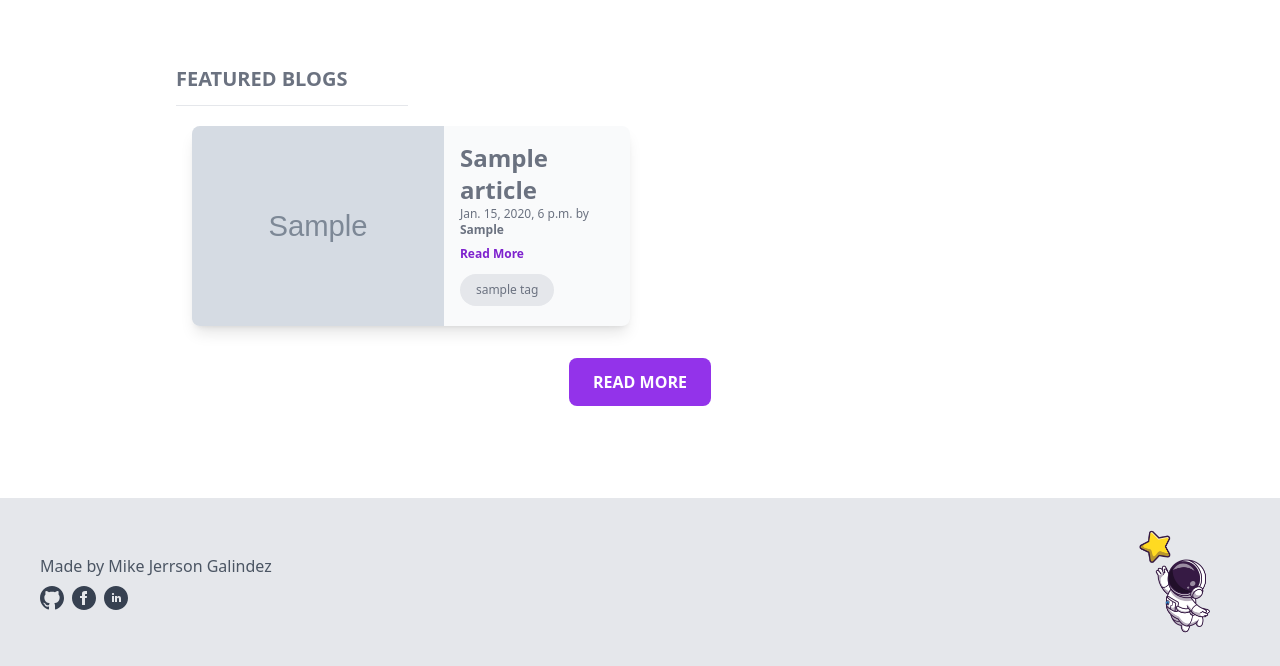
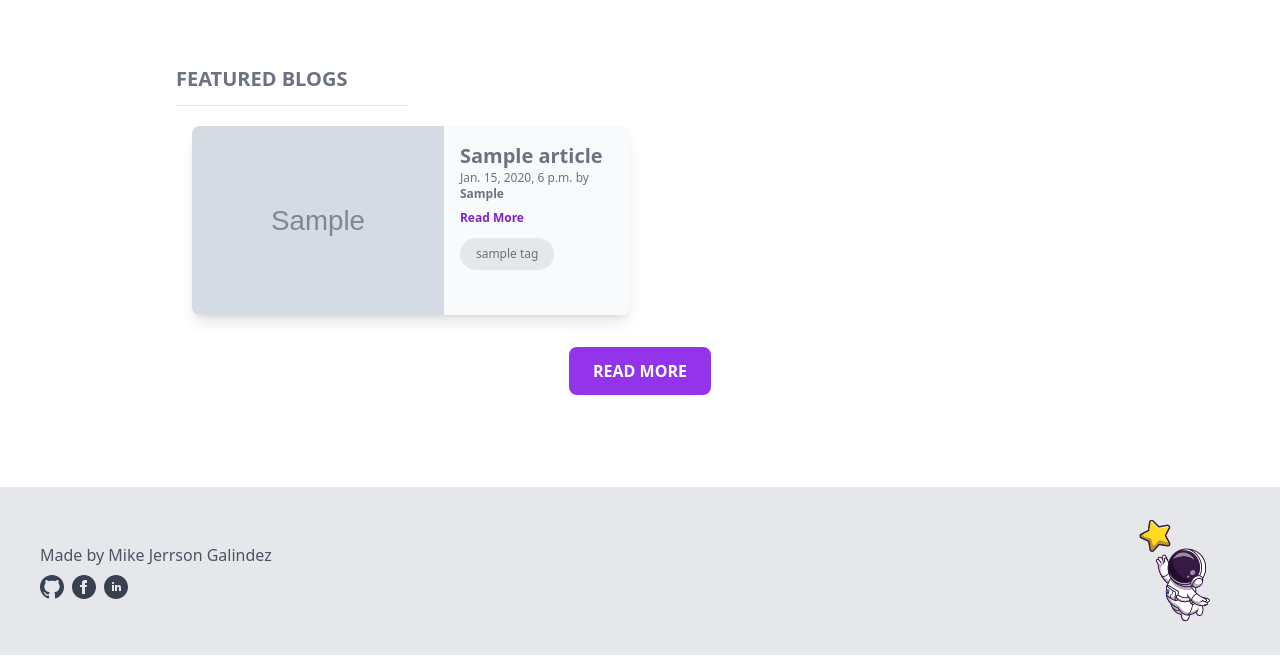
Before and after one commit to miker-bice/my_blog, a Django app: page / in a window 1280 px wide. Shown: the part 443-1109 px from the top of the page. Run offline with Django 4.2, Linux system fonts and the light colour scheme; tables that the repository leaves empty hold one stand-in row (values such as "Sample post"); grey boxes marked "Sample" are stand-in pictures; some libraries are stand-ins or nearby versions.

Commit message:
font adjusted in the blog-items and footer

```diff
--- a/blogApp/templates/blogApp/includes/blog_item.html
+++ b/blogApp/templates/blogApp/includes/blog_item.html
@@ -10,8 +10,8 @@
     />
   </div>
   <div class="px-4 py-4">
-    <h4 class="font-bold text-2xl">{{ item.title }}</h4>
-    <h5 class="text-xs">
+    <h4 class="font-bold text-xl font-RobotoMono">{{ item.title }}</h4>
+    <h5 class="text-xs font-sans">
       {{ item.timestamp }} by <strong>{{ item.user_id.first_name }}</strong>
     </h5>
     <div class="text-gray-400">
@@ -19,7 +19,7 @@
         {{ item.body | safe | truncatechars_html:70 }}
         <a
           href="{% url 'blogApp:blog' item.id %}"
-          class="text-purple-700 hover:text-purple-600 transition delay-150 font-semibold dark:text-purple-600 dark:hover:text-purple-400"
+          class="text-purple-700 font-RobotoMono hover:text-purple-600 transition delay-150 font-semibold dark:text-purple-600 dark:hover:text-purple-400"
           >Read More</a
         >
       </p>
--- a/blogApp/templates/blogApp/includes/tag.html
+++ b/blogApp/templates/blogApp/includes/tag.html
@@ -1,4 +1,4 @@
 <!-- This is the tag of a blog post -->
-<div class="bg-gray-200 py-2 px-4 rounded-full my-1 mr-1 dark:bg-purple-600">
+<div class="bg-gray-200 py-2 px-4 font-sans rounded-full my-1 mr-1 dark:bg-purple-600">
     <h6 class="text-xs lowercase">{{ tag }}</h6>
 </div>
--- a/templates/base.html
+++ b/templates/base.html
@@ -11,7 +11,7 @@
         {% block title %}
         {% endblock %}
 	</head>
-	<body class="bg-white leading-normal tracking-normal dark:bg-slate-800 font-Sanchez">
+	<body class="bg-white leading-normal tracking-normal dark:bg-slate-800">
 		{% include 'includes/navbar_component.html' %}
         <div class="min-h-screen px-10 py-7 text-gray-500 dark:text-gray-100 md:px-24 lg:px-44">
             {% block content %}
--- a/templates/includes/footer.html
+++ b/templates/includes/footer.html
@@ -1,6 +1,6 @@
 {% load static %}
 <footer
-  class="bg-gray-200 text-gray-600 font-medium px-10 py-5 dark:bg-slate-700 dark:text-gray-200"
+  class="bg-gray-200 text-gray-600 font-medium font-RobotoMono px-10 py-5 dark:bg-slate-700 dark:text-gray-200"
 >
   <div class="flex items-center justify-between">
     <!-- here goes the footer text -->
```
